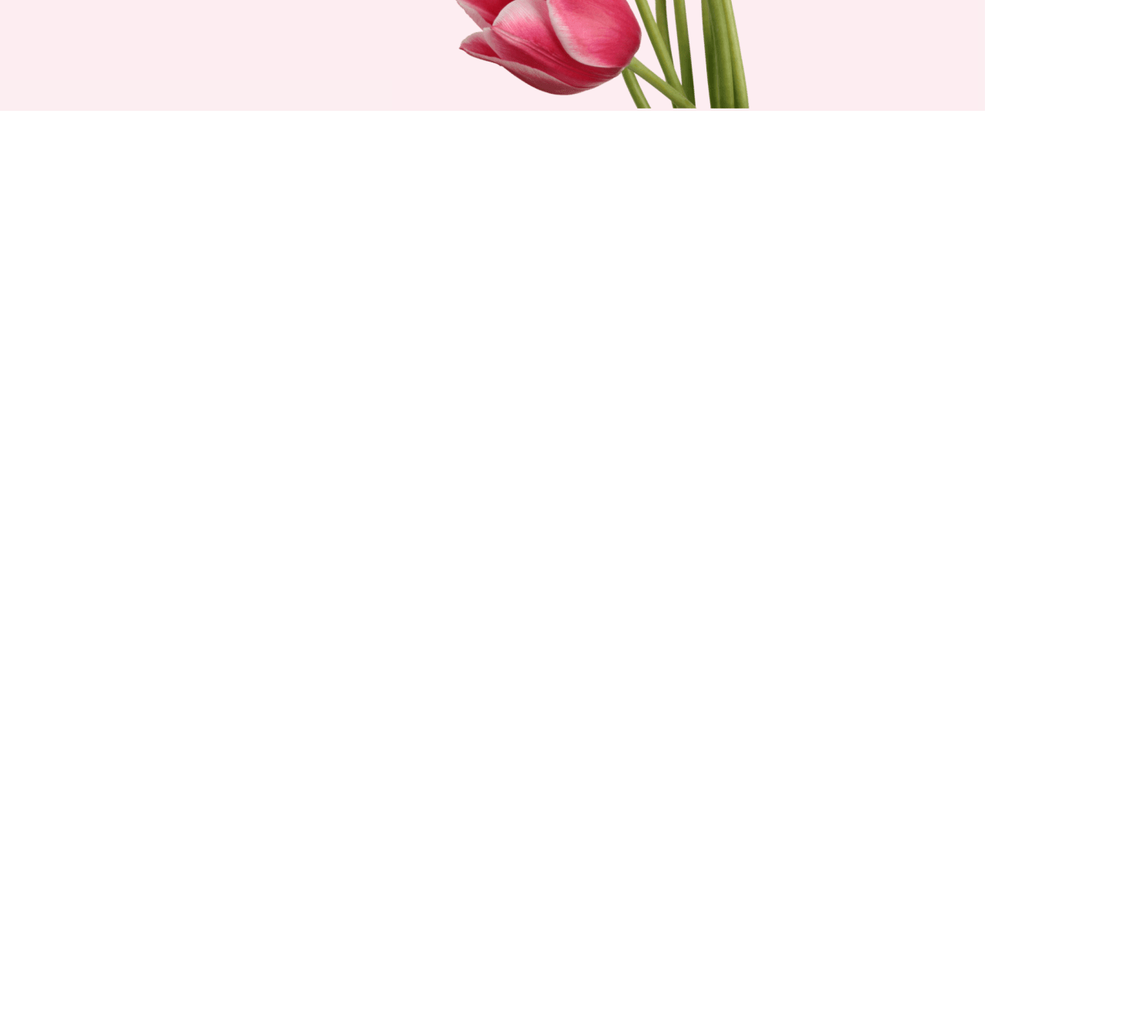
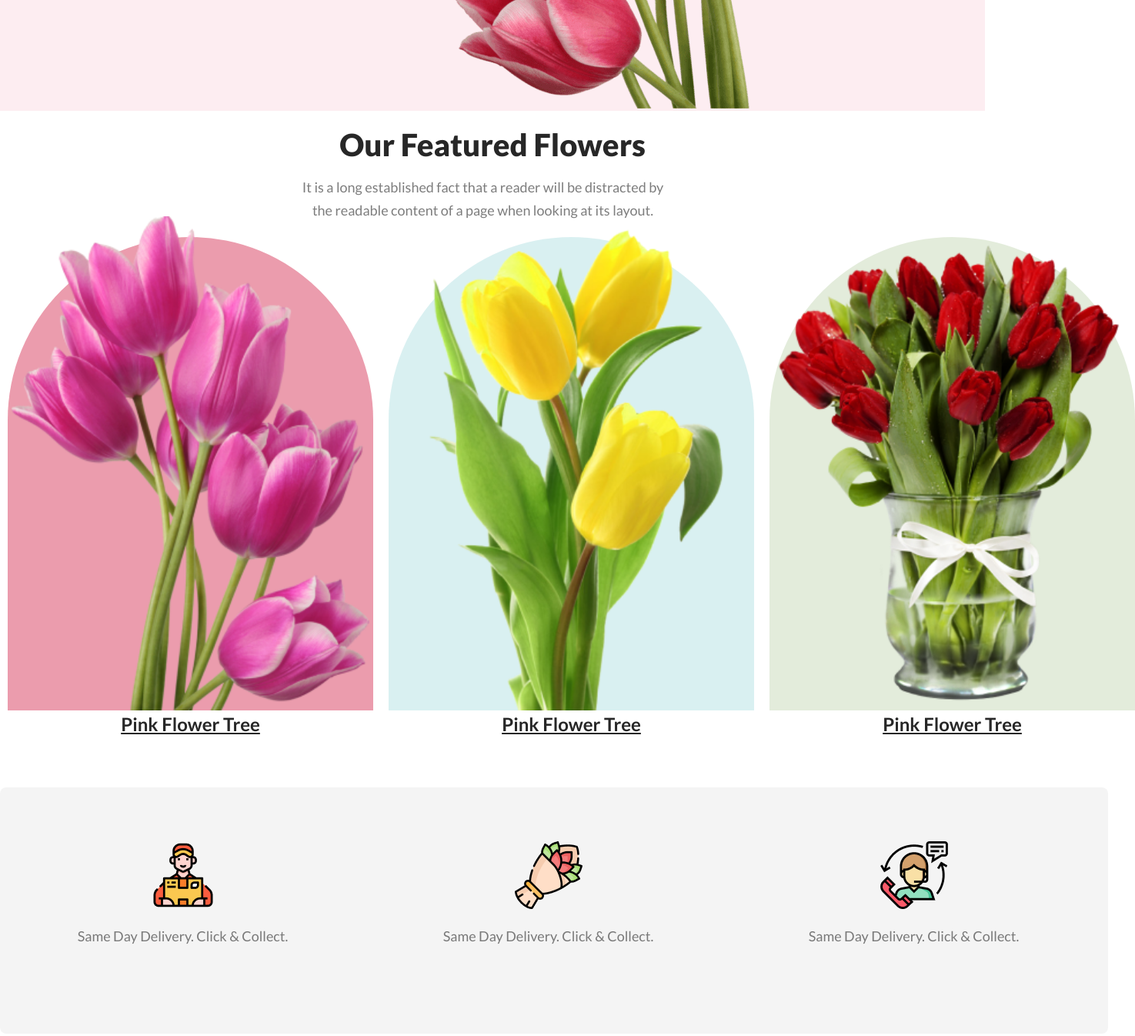
Before and after one commit to sagar-official/My-Flower-Shop, a plain HTML site: page index.html in a window 1280 px wide. Shown: the part 659-2005 px from the top of the page at 77% size, 1475 px wide, since content can reach past the window. Before the commit the page ends 803 px from the top, so only its background shows below. Drawn offline with Linux system fonts and the light colour scheme.

Commit message:
some work done

```diff
--- a/index.html
+++ b/index.html
@@ -24,5 +24,62 @@
             </div>
         </div>
     </header>
+
+    <section id="featured">
+        <div class="container">
+            <div class="section_heading">
+                <h2>Our Featured Flowers</h2>
+                <p>It is a long established fact that a reader will be distracted by the readable content of a page when looking at its layout.</p>
+            </div>
+
+            <div class="section_content">
+                <div class=" flower ">
+                    <div class="flower_img Pink">
+                        <img src="Flower Asset/pngwing 6.png" alt="">
+                    </div>
+                    <p>Pink Flower Tree</p>
+                </div>
+
+                <div class="flower ">
+                    <div class="flower_img blue">
+                        <img src="Flower Asset/pngwing 7.png" alt="">
+                    </div>
+                    <p>Pink Flower Tree</p>
+                </div>
+
+                <div class="flower ">
+                    <div class="flower_img green">
+                        <img src="Flower Asset/pngwing 8.png" alt="">
+                    </div>
+                    <p>Pink Flower Tree</p>
+                </div>
+            </div>
+        </div>
+    </section>
+
+
+
+    <section class="container_three">
+        <div class="banner_section">
+            <div class="banner_img">
+                <img src="Flower Asset/Group 57.png" alt="">
+            </div>
+            <p class="text_dis">Same Day Delivery. Click & Collect.</p>
+        </div>
+        <div class="banner_section">
+            <div class="banner_img">
+                <img src="Flower Asset/Group 58.png" alt="">
+            </div>
+            <p class="text_dis">Same Day Delivery. Click & Collect.</p>
+        </div>
+        <div class="banner_section">
+            <div class="banner_img">
+                <img src="Flower Asset/Group 59.png" alt="">
+            </div>
+            <p class="text_dis">Same Day Delivery. Click & Collect.</p>
+        </div>
+
+    </section>
+    </header>
 </body>
 </html>
--- a/styles/styles.css
+++ b/styles/styles.css
@@ -12,6 +12,36 @@ header{
     margin: 0 auto;
 
 }
+
+
+
+
+/* genarelize style */
+
+.section_heading{
+    max-width: 500px;
+    text-align: center;
+    margin: 20px auto;
+
+
+}
+
+.section_heading h2{
+    color: #272727;
+    text-align: center;
+    font-size: 40px;
+    font-weight: 800;
+    margin-bottom: 16px;
+}
+
+
+
+
+
+
+
+
+
 .banner_text h1{
     color: #272727;
     font-family: Lato;
@@ -31,7 +61,7 @@ font-family: Lato;
 font-size: 18px;
 font-style: normal;
 font-weight: 400;
-line-height: 30px; /* 166.667% */
+line-height: 30px;
 margin-bottom: 15px;
 }
 .banner_text button{
@@ -44,6 +74,8 @@ background: #E55473;
 color: #FFF;
 font-size: 20px;
 font-weight: 700;
+cursor: pointer;
+transition: 1s;
 }
 .banner{
  display: flex;
@@ -54,4 +86,90 @@ align-items: center;
 .container .banner-image img{
     width: 100%;
     vertical-align: middle;
+
 }
+
+button:hover{
+    background-color: rgb(41, 117, 92);
+}
+
+/* start feature section */
+
+
+#featured{
+
+    padding: 100px auto;
+
+}
+
+.section_content{
+    display: flex;
+    justify-content: space-between;
+    align-items: end;
+    gap: 20px;
+    margin-left: -150px;
+
+
+}
+
+.section_content .flower .flower_img {
+    background-color: #eb9cad;
+    border-radius: 300px 300px 0px 0px;
+    padding: 15px 5px 0;
+   display: flex;
+   align-items: end;
+   height: 600px;
+
+}
+
+/* .flower{
+    margin-right: 190px;
+} */
+.section_content .flower .flower_img img{
+    width: 100%;
+}
+
+.section_content .flower .pink{
+    background: rgba(167, 33, 98, 0.15);
+}
+
+.section_content .flower .blue{
+    background: rgba(5, 151, 160, 0.15);
+}
+
+.section_content .flower .green{
+    background: rgba(71, 125, 17, 0.15);
+}
+
+.section_content .flower p{
+    color: #272727;
+    text-align: center;
+    font-size: 24px;
+    font-weight: 700;
+    line-height: 35px; /* 145.833% */
+    text-decoration-line: underline;
+}
+
+/* three in one styles */
+
+
+
+.container_three{
+    width: 1440px;
+    height: 320px;
+    display: flex;
+    border-radius: 8px;
+    background: rgba(39, 39, 39, 0.05);
+    margin: 50px auto;
+}
+
+.banner_img{
+    display: flex;
+    justify-content: center;
+    position: relative;
+    top: 70px;
+}
+.text_dis{
+    text-align: center;
+    margin-top: 90px;
+}
```
